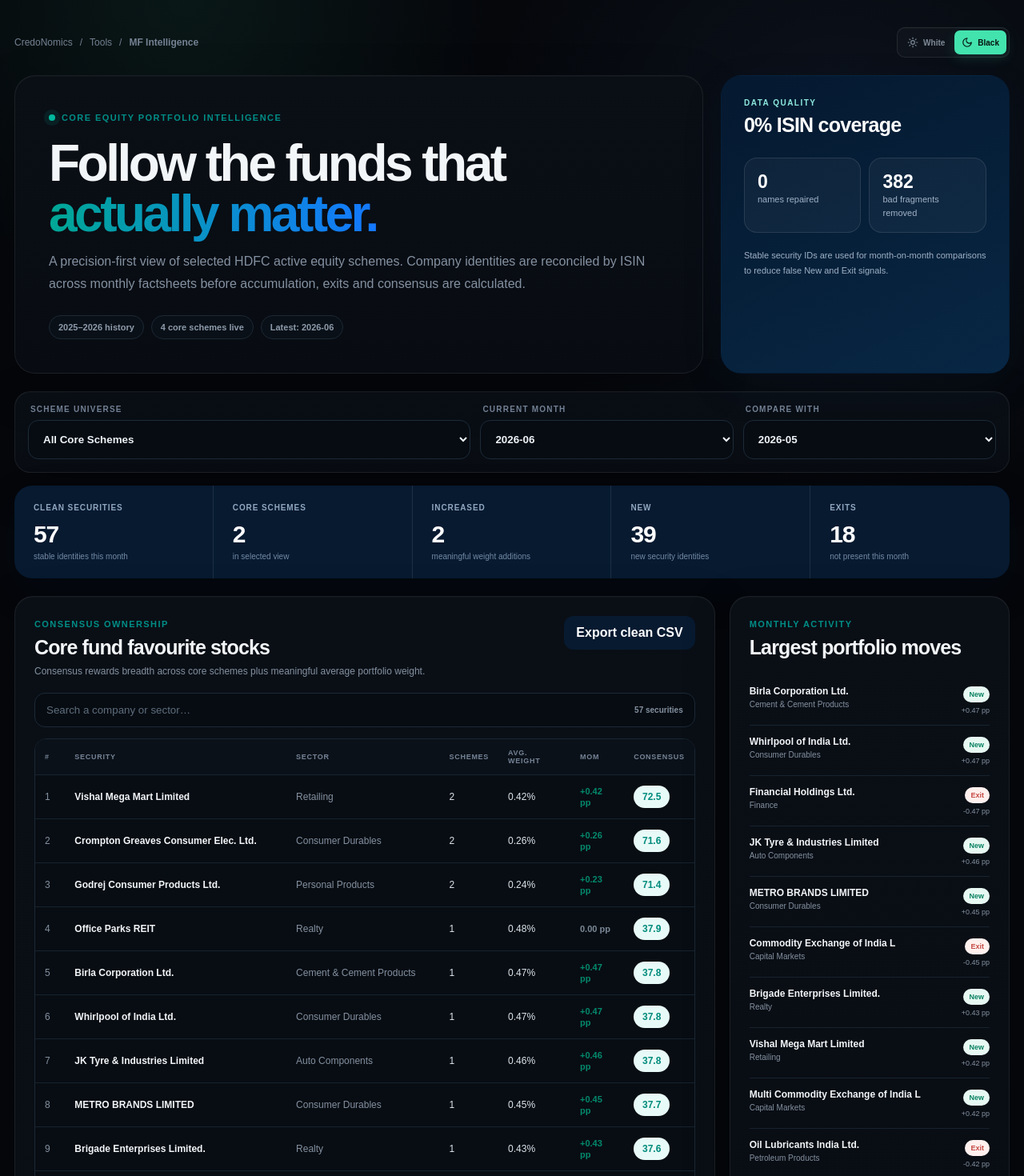
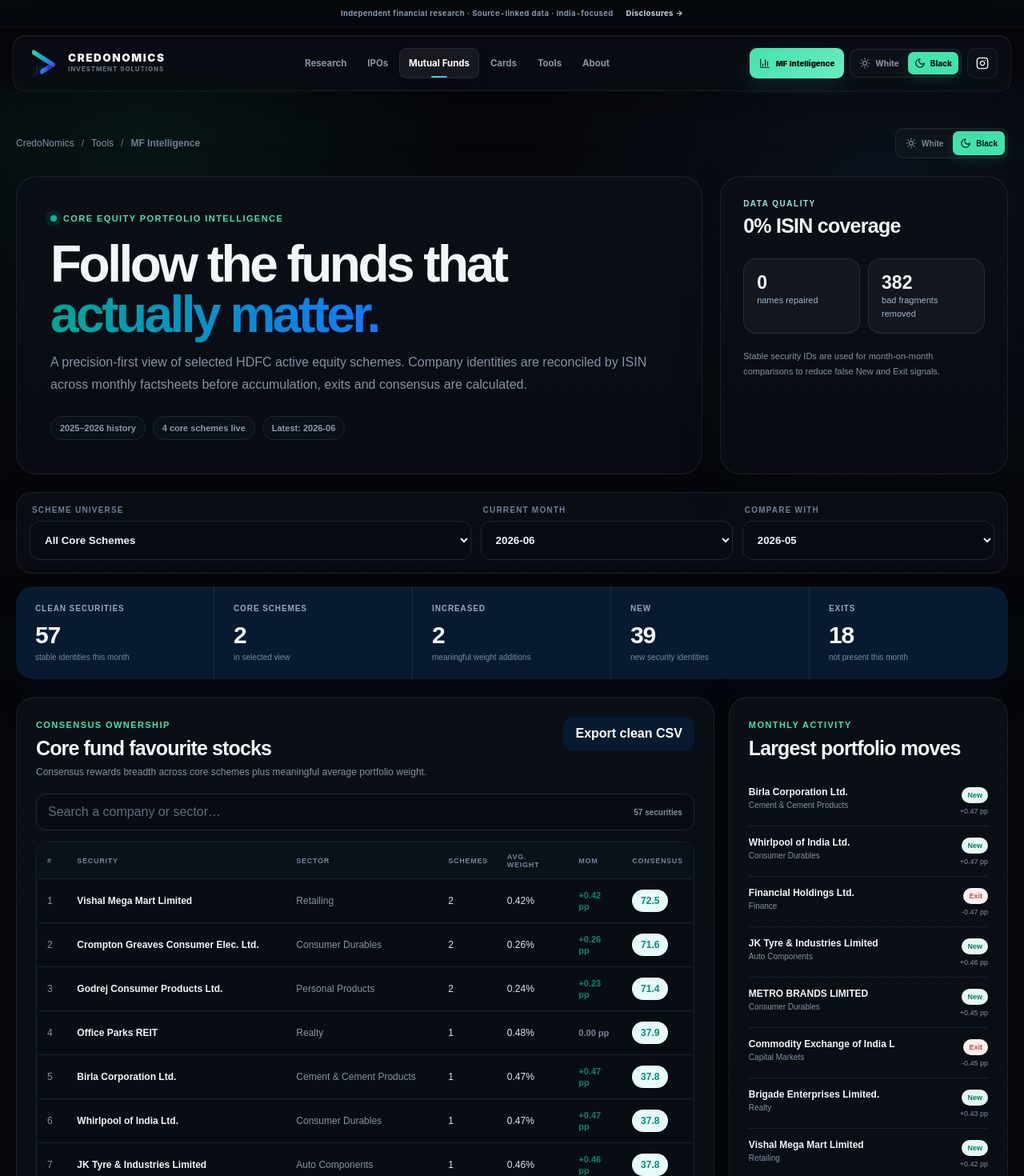
Before and after one commit to aqdas1820/credonomics-site, a Next.js app: page /tools/mf-portfolio-tracker in a window 1280 px wide. Shown: the top 1470 px of the page at 80% size. Built offline with nearby package versions, Linux system fonts and the light colour scheme.

Commit message:
Integrate mutual fund intelligence into CredoNomics SiteFrame

```diff
--- a/app/components/SiteFooter.tsx
+++ b/app/components/SiteFooter.tsx
@@ -74,9 +74,9 @@
       </div>
 
       <div className={`${styles.wrap} ${styles.footerBottom}`}>
-        <span>Â© {new Date().getFullYear()} CredoNomics Investment Solutions</span>
+        <span>© {new Date().getFullYear()} CredoNomics Investment Solutions</span>
         <span>
-          Not a SEBI-registered Investment Adviser or Research Analyst Â·
+          Not a SEBI-registered Investment Adviser or Research Analyst ·
           General educational and informational content only
         </span>
       </div>
--- a/app/components/SiteHeader.tsx
+++ b/app/components/SiteHeader.tsx
@@ -43,9 +43,9 @@
 
       <div className={styles.utilityBar}>
         <span>
-          Independent financial research Â· Source-linked data Â· India-focused
+          Independent financial research · Source-linked data · India-focused
         </span>
-        <a href="/disclosures">Disclosures â†’</a>
+        <a href="/disclosures">Disclosures →</a>
       </div>
 
       <header className={styles.navShell}>
--- a/app/globals.css
+++ b/app/globals.css
@@ -1958,3 +1958,197 @@
 }
 
 /* === CREDONOMICS_V16_3_THEME_END === */
+/* === CREDONOMICS_V16_5_MF_INTEGRATION_BEGIN === */
+
+/* The MF dashboard now lives inside SiteFrame. */
+.mfV2Page{
+  width:100%;
+}
+
+/* BLACK MODE */
+html[data-theme='dark'] .mfV2Page{
+  color:#edf3f8!important;
+  background:
+    radial-gradient(circle at 86% 3%,rgba(98,162,255,.07),transparent 28rem),
+    radial-gradient(circle at 14% 1%,rgba(67,227,174,.065),transparent 25rem),
+    #05070b!important;
+}
+
+html[data-theme='dark'] .mfV2Breadcrumbs{
+  color:#718092!important;
+}
+
+html[data-theme='dark'] .mfV2Breadcrumbs a{
+  color:#8795a5!important;
+}
+
+html[data-theme='dark'] .mfV2Breadcrumbs a:hover{
+  color:#43e3ae!important;
+}
+
+html[data-theme='dark'] .mfV2HeroCopy,
+html[data-theme='dark'] .mfV2QualityCard,
+html[data-theme='dark'] .mfV2Controls,
+html[data-theme='dark'] .mfV2Panel,
+html[data-theme='dark'] .mfV2Notice,
+html[data-theme='dark'] .mfV2Disclaimer{
+  border-color:rgba(255,255,255,.075)!important;
+  background:
+    linear-gradient(180deg,#0a0f16,#080c12)!important;
+  box-shadow:
+    0 18px 55px rgba(0,0,0,.20),
+    inset 0 1px 0 rgba(255,255,255,.025)!important;
+}
+
+html[data-theme='dark'] .mfV2Hero h1,
+html[data-theme='dark'] .mfV2QualityHead strong,
+html[data-theme='dark'] .mfV2QualityGrid strong,
+html[data-theme='dark'] .mfV2Stats strong,
+html[data-theme='dark'] .mfV2PanelHead h2,
+html[data-theme='dark'] .mfV2Stock,
+html[data-theme='dark'] .mfV2Movement strong,
+html[data-theme='dark'] .mfV2Sector strong,
+html[data-theme='dark'] .mfV2Method h2,
+html[data-theme='dark'] .mfV2MethodItem strong,
+html[data-theme='dark'] .mfV2Disclaimer strong{
+  color:#f3f6f9!important;
+}
+
+html[data-theme='dark'] .mfV2HeroCopy>p,
+html[data-theme='dark'] .mfV2QualityCard small,
+html[data-theme='dark'] .mfV2PanelHead p,
+html[data-theme='dark'] .mfV2Movement span,
+html[data-theme='dark'] .mfV2MoveRight small,
+html[data-theme='dark'] .mfV2Sector small,
+html[data-theme='dark'] .mfV2MethodItem p,
+html[data-theme='dark'] .mfV2Muted,
+html[data-theme='dark'] .mfV2Rank,
+html[data-theme='dark'] .mfV2Disclaimer p,
+html[data-theme='dark'] .mfV2Loading span{
+  color:#8592a2!important;
+}
+
+html[data-theme='dark'] .mfV2HeroMeta span{
+  color:#8c9aaa!important;
+  border-color:#1b2936!important;
+  background:#0a1017!important;
+}
+
+html[data-theme='dark'] .mfV2Kicker,
+html[data-theme='dark'] .mfV2SectionTag,
+html[data-theme='dark'] .mfV2MethodLink{
+  color:#43e3ae!important;
+}
+
+html[data-theme='dark'] .mfV2Controls label>span{
+  color:#718093!important;
+}
+
+html[data-theme='dark'] .mfV2Controls select,
+html[data-theme='dark'] .mfV2SearchWrap{
+  color:#edf3f8!important;
+  border-color:#1b2937!important;
+  background:#070c12!important;
+}
+
+html[data-theme='dark'] .mfV2SearchWrap input{
+  color:#edf3f8!important;
+  background:transparent!important;
+}
+
+html[data-theme='dark'] .mfV2SearchWrap input::placeholder{
+  color:#5e6d7d!important;
+}
+
+html[data-theme='dark'] .mfV2TableWrap{
+  border-color:#192631!important;
+}
+
+html[data-theme='dark'] .mfV2TableWrap table{
+  color:#dce5ed!important;
+  background:#080d13!important;
+}
+
+html[data-theme='dark'] .mfV2TableWrap thead{
+  background:#0b1119!important;
+}
+
+html[data-theme='dark'] .mfV2TableWrap th{
+  color:#758497!important;
+}
+
+html[data-theme='dark'] .mfV2TableWrap td{
+  border-top-color:#17232e!important;
+}
+
+html[data-theme='dark'] .mfV2TableWrap tbody tr:hover{
+  background:rgba(255,255,255,.025)!important;
+}
+
+html[data-theme='dark'] .mfV2Movement,
+html[data-theme='dark'] .mfV2MethodItem{
+  border-bottom-color:#17232e!important;
+}
+
+html[data-theme='dark'] .mfV2Bar{
+  background:#182530!important;
+}
+
+html[data-theme='dark'] .mfV2Method{
+  background:
+    radial-gradient(circle at 100% 0%,rgba(67,227,174,.055),transparent 38%),
+    linear-gradient(180deg,#0a0f16,#080d13)!important;
+}
+
+html[data-theme='dark'] .mfV2Notice{
+  border-color:rgba(239,180,95,.18)!important;
+  background:#21190d!important;
+}
+
+html[data-theme='dark'] .mfV2Notice strong{
+  color:#efc16f!important;
+}
+
+html[data-theme='dark'] .mfV2Notice span{
+  color:#ad9872!important;
+}
+
+html[data-theme='dark'] .mfV2Disclaimer{
+  background:#07131e!important;
+}
+
+/* WHITE MODE: keep the dashboard clean but integrated with the same shell. */
+html[data-theme='light'] .mfV2Page{
+  color:#071629!important;
+  background:
+    radial-gradient(circle at 82% 4%,rgba(24,174,255,.08),transparent 28rem),
+    radial-gradient(circle at 18% 0%,rgba(0,193,163,.065),transparent 24rem),
+    #f7f9fb!important;
+}
+
+html[data-theme='light'] .mfV2HeroCopy,
+html[data-theme='light'] .mfV2QualityCard,
+html[data-theme='light'] .mfV2Controls,
+html[data-theme='light'] .mfV2Panel,
+html[data-theme='light'] .mfV2Disclaimer{
+  border-color:rgba(7,23,44,.09)!important;
+  background:#ffffff!important;
+  box-shadow:0 14px 42px rgba(18,44,73,.055)!important;
+}
+
+/* Integrated spacing under the shared header/footer. */
+.mfV2Shell{
+  width:min(1320px,calc(100% - 40px))!important;
+  padding-top:46px!important;
+  padding-bottom:82px!important;
+}
+
+@media(max-width:700px){
+  .mfV2Shell{
+    width:min(100% - 24px,1320px)!important;
+    padding-top:28px!important;
+    padding-bottom:60px!important;
+  }
+}
+
+/* === CREDONOMICS_V16_5_MF_INTEGRATION_END === */
--- a/app/tools/mf-portfolio-tracker/layout.tsx
+++ b/app/tools/mf-portfolio-tracker/layout.tsx
@@ -1,4 +1,5 @@
 import type { Metadata } from 'next'
+import SiteFrame from '../../components/SiteFrame'
 
 export const metadata: Metadata = {
   title: 'Mutual Fund Portfolio Intelligence',
@@ -14,5 +15,5 @@
 }: {
   children: React.ReactNode
 }) {
-  return children
+  return <SiteFrame>{children}</SiteFrame>
 }
--- a/app/tools/mf-portfolio-tracker/page.tsx
+++ b/app/tools/mf-portfolio-tracker/page.tsx
@@ -372,19 +372,19 @@
 
   if (loading) {
     return (
-      <main className="mfV2Page">
+      <div className="mfV2Page">
         <div className="mfV2Loading">
           <div className="mfV2Pulse" />
           <strong>Loading CredoNomics Mutual Fund Intelligence</strong>
           <span>Building the clean security-level view…</span>
         </div>
         <style jsx>{styles}</style>
-      </main>
+      </div>
     );
   }
 
   return (
-    <main className="mfV2Page">
+    <div className="mfV2Page">
       <div className="mfV2Shell">
         <div className="mfV2Breadcrumbs">
           <Link href="/">CredoNomics</Link>
@@ -709,17 +709,13 @@
       </div>
 
       <style jsx>{styles}</style>
-    </main>
+    </div>
   );
 }
 
 const styles = `
-  :global(body) {
-    margin: 0;
-  }
-
-  .mfV2Page {
-    min-height: 100vh;
+.mfV2Page {
+    min-height: 72vh;
     background:
       radial-gradient(circle at 82% 4%, rgba(24, 174, 255, .10), transparent 28rem),
       radial-gradient(circle at 18% 0%, rgba(0, 193, 163, .08), transparent 24rem),
@@ -729,9 +725,9 @@
   }
 
   .mfV2Shell {
-    width: min(1480px, calc(100% - 36px));
+    width: min(1320px, calc(100% - 40px));
     margin: 0 auto;
-    padding: 34px 0 64px;
+    padding: 46px 0 78px;
   }
 
   .mfV2Breadcrumbs {
```
